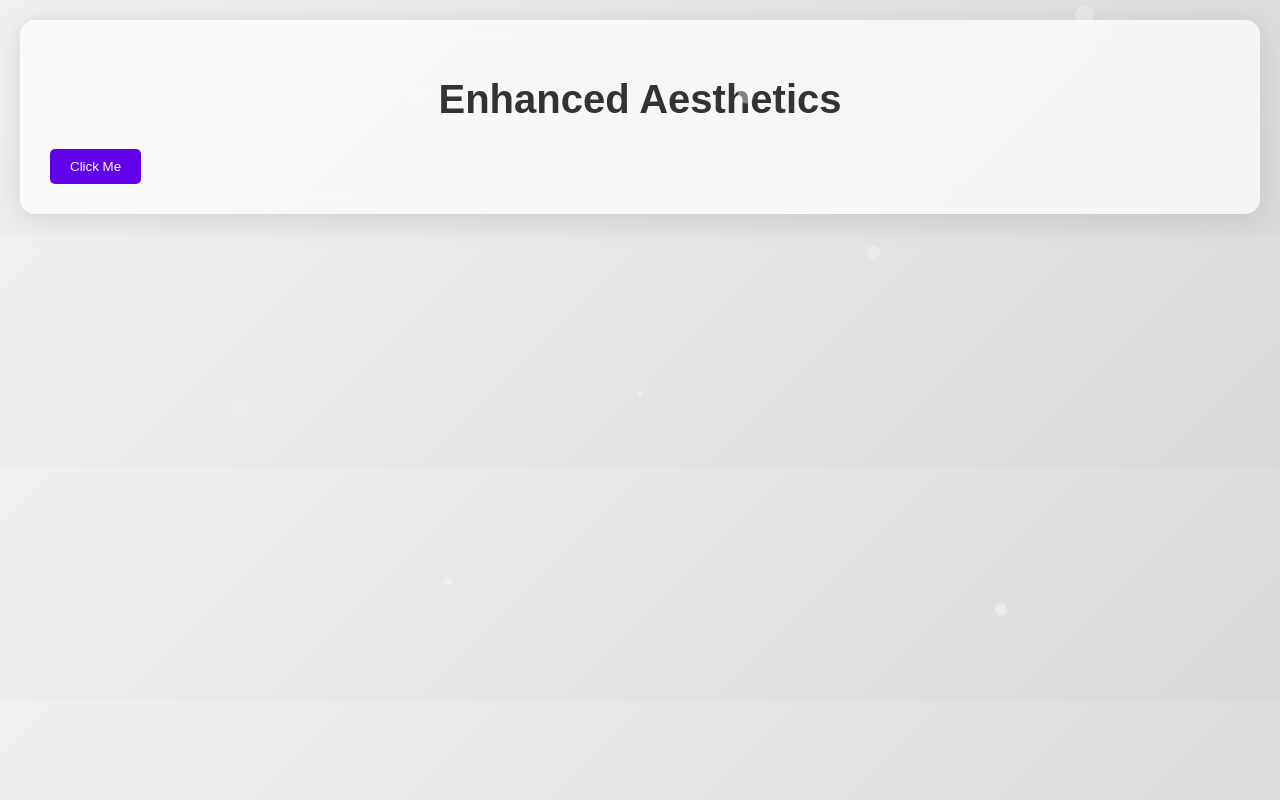
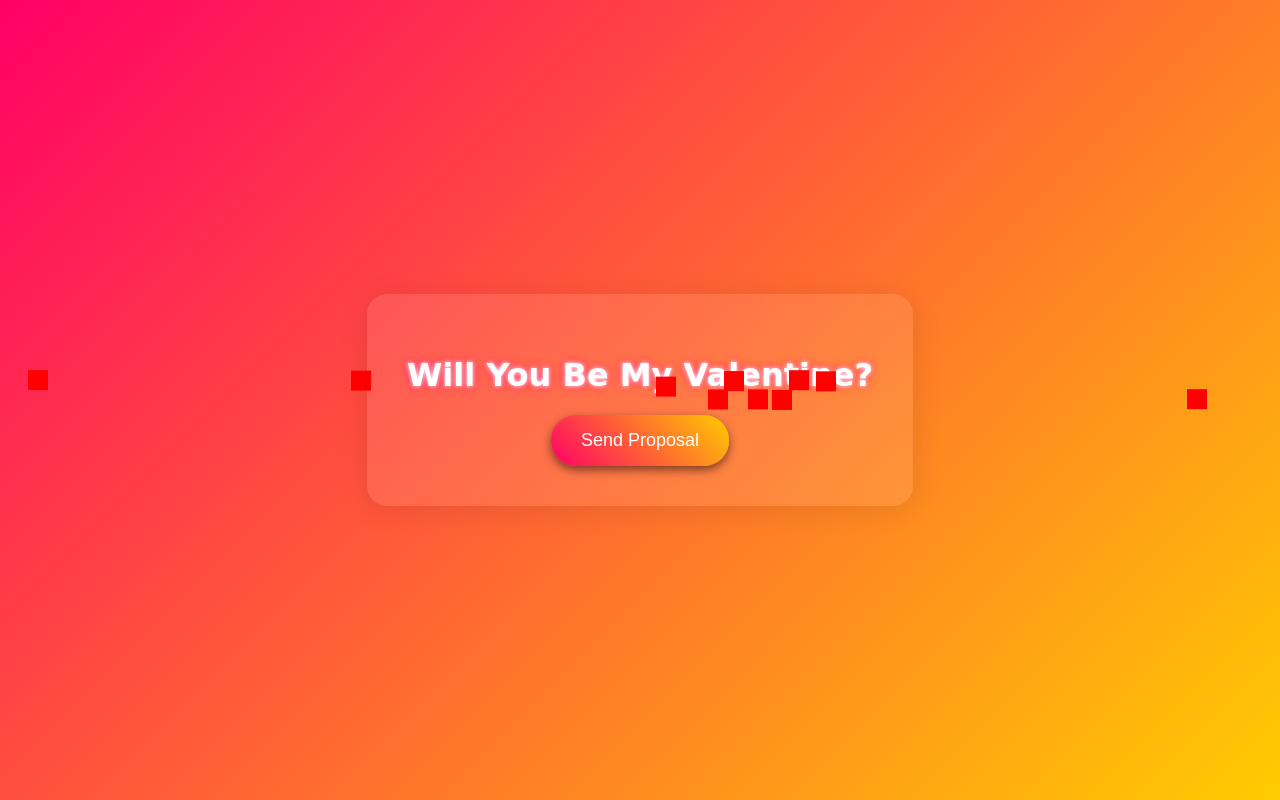
Before and after one commit to Shiva1-coder/VD2026, a plain HTML site: page index.html in a window 1280 px wide. Drawn offline with Linux system fonts and the light colour scheme; a web font is replaced by a local one.

Commit message:
Enhanced aesthetics of index.html with glassmorphism and animations for Valentine proposal functionality.

```diff
--- a/index.html
+++ b/index.html
@@ -3,90 +3,101 @@
 <head>
     <meta charset="UTF-8">
     <meta name="viewport" content="width=device-width, initial-scale=1.0">
-    <title>Enhanced Aesthetics</title>
+    <title>Valentine Proposal</title>
+    <link href="https://fonts.googleapis.com/css2?family=Romance+Fatal:wght@400;700&display=swap" rel="stylesheet">
     <style>
         body {
-            background: linear-gradient(135deg, #f0f0f0, #d9d9d9);
-            font-family: 'Arial', sans-serif;
             margin: 0;
-            padding: 20px;
-            color: #333;
+            height: 100vh;
+            display: flex;
+            justify-content: center;
+            align-items: center;
+            font-family: 'Romance Fatal', cursive;
             overflow: hidden;
+            background: linear-gradient(135deg, #ff0066, #ffcc00);
+            animation: gradient 15s ease infinite;
+        }
+
+        @keyframes gradient {
+            0% { background-position: 0% 50%; }
+            50% { background-position: 100% 50%; }
+            100% { background-position: 0% 50%; }
         }
 
         .glass {
-            background: rgba(255, 255, 255, 0.7);
+            background: rgba(255, 255, 255, 0.1);
             backdrop-filter: blur(10px);
-            border-radius: 15px;
-            padding: 30px;
+            border-radius: 20px;
+            padding: 40px;
             box-shadow: 0 4px 30px rgba(0, 0, 0, 0.1);
+            text-align: center;
+            animation: fadeIn 1s ease forwards;
+        }
+
+        @keyframes fadeIn {
+            from { opacity: 0; }
+            to { opacity: 1; }
         }
 
         h1 {
-            font-size: 2.5em;
-            text-align: center;
-            animation: fadeIn 1s ease;
+            color: #fff;
+            text-shadow: 0 0 5px #fff, 0 0 10px #ff0066;
         }
 
-        @keyframes fadeIn {
-            from {
-                opacity: 0;
-            }
-            to {
-                opacity: 1;
-            }
+        button {
+            background: linear-gradient(45deg, #ff0066, #ffcc00);
+            border: none;
+            color: white;
+            padding: 15px 30px;
+            border-radius: 25px;
+            cursor: pointer;
+            font-size: 18px;
+            box-shadow: 0 4px 10px rgba(0, 0, 0, 0.5);
+            transition: transform 0.3s, box-shadow 0.3s;
         }
 
-        .button {
-            background-color: #6200ea;
-            color: white;
-            border: none;
-            padding: 10px 20px;
-            border-radius: 5px;
-            transition: transform 0.2s;
-            cursor: pointer;
+        button:hover {
+            transform: translateY(-5px);
+            box-shadow: 0 10px 20px rgba(0, 0, 0, 0.7);
         }
 
-        .button:hover {
-            transform: scale(1.1);
-        }
-
-        .particle {
+        /* Add floating hearts */
+        .heart {
             position: absolute;
-            border-radius: 50%;
-            animation: float 6s infinite;
-            opacity: 0.5;
+            width: 20px;
+            height: 20px;
+            background: red;
+            animation: float 5s infinite;
         }
 
         @keyframes float {
-            0% {
-                transform: translateY(0);
-            }
-            50% {
-                transform: translateY(-20px);
-            }
-            100% {
-                transform: translateY(0);
-            }
+            0% { transform: translateY(0); }
+            50% { transform: translateY(-20px); }
+            100% { transform: translateY(0); }
         }
     </style>
 </head>
 <body>
     <div class="glass">
-        <h1>Enhanced Aesthetics</h1>
-        <button class="button">Click Me</button>
+        <h1>Will You Be My Valentine?</h1>
+        <button onclick="sendProposal()">Send Proposal</button>
     </div>
     <script>
-        for (let i = 0; i < 10; i++) {
-            const particle = document.createElement('div');
-            particle.classList.add('particle');
-            particle.style.width = Math.random() * 20 + 'px';
-            particle.style.height = particle.style.width;
-            particle.style.background = `rgba(255, 255, 255, ${Math.random()})`;
-            particle.style.top = Math.random() * window.innerHeight + 'px';
-            particle.style.left = Math.random() * window.innerWidth + 'px';
-            document.body.appendChild(particle);
+        function sendProposal() {
+            alert('Proposal sent! 💖');
         }
+
+        // Function to create floating hearts
+        const createHearts = () => {
+            for (let i = 0; i < 10; i++) {
+                const heart = document.createElement('div');
+                heart.classList.add('heart');
+                heart.style.left = Math.random() * 100 + 'vw';
+                heart.style.animationDuration = Math.random() * 3 + 3 + 's';
+                document.body.appendChild(heart);
+            }
+        };
+        createHearts();
     </script>
 </body>
 </html>
```
